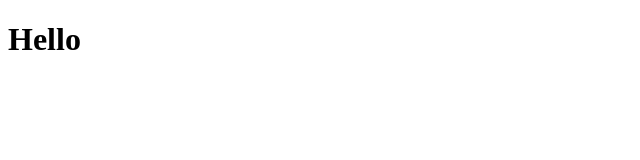
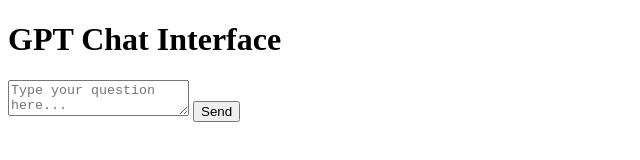
Before and after one commit to RudolfOost/inzichtvooriedereen, a plain HTML site: page index.html in a window 1280 px wide. Shown: the whole page, without its empty margins (0-640 px from the left). Drawn offline with Linux system fonts and the light colour scheme.

Commit message:
Update index.html

```diff
--- a/index.html
+++ b/index.html
@@ -1,11 +1,49 @@
 <!DOCTYPE html>
-<html lang="nl">
+<html lang="en">
 <head>
     <meta charset="UTF-8">
+    <meta http-equiv="X-UA-Compatible" content="IE=edge">
     <meta name="viewport" content="width=device-width, initial-scale=1.0">
-    <title>Mijn Eerste Website</title>
+    <title>GPT Chat Interface</title>
 </head>
 <body>
-    <h1>Hello</h1>
+    <h1>GPT Chat Interface</h1>
+
+    <div>
+        <textarea id="userInput" placeholder="Type your question here..."></textarea>
+        <button onclick="sendToGPT()">Send</button>
+    </div>
+
+    <div id="gptResponse"></div>
+
+    <script>
+        async function sendToGPT() {
+            const userInput = document.getElementById('userInput').value;
+            const responseContainer = document.getElementById('gptResponse');
+
+            // Replace with the actual URL where your GPT processing happens
+            const gptURL = 'YOUR_SERVER_ENDPOINT';
+
+            try {
+                const response = await fetch(gptURL, {
+                    method: 'POST',
+                    headers: {
+                        'Content-Type': 'application/json',
+                    },
+                    body: JSON.stringify({ prompt: userInput })
+                });
+
+                if (!response.ok) {
+                    throw new Error(`HTTP error! Status: ${response.status}`);
+                }
+
+                const data = await response.json();
+                responseContainer.innerHTML = 'GPT: ' + data.response;
+            } catch (error) {
+                console.error('Error fetching response: ', error);
+                responseContainer.innerHTML = 'Error getting response from GPT.';
+            }
+        }
+    </script>
 </body>
 </html>
```
